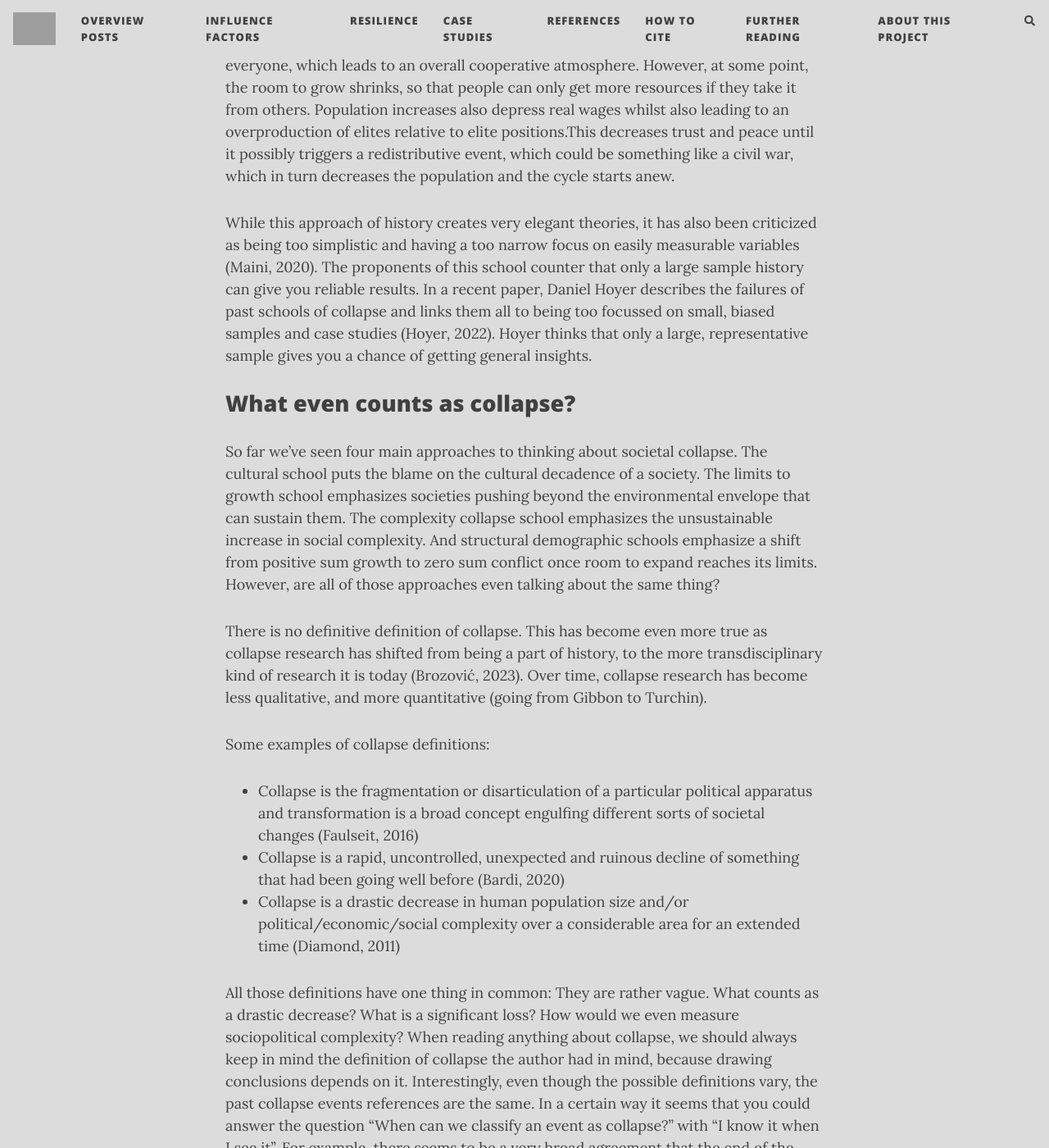
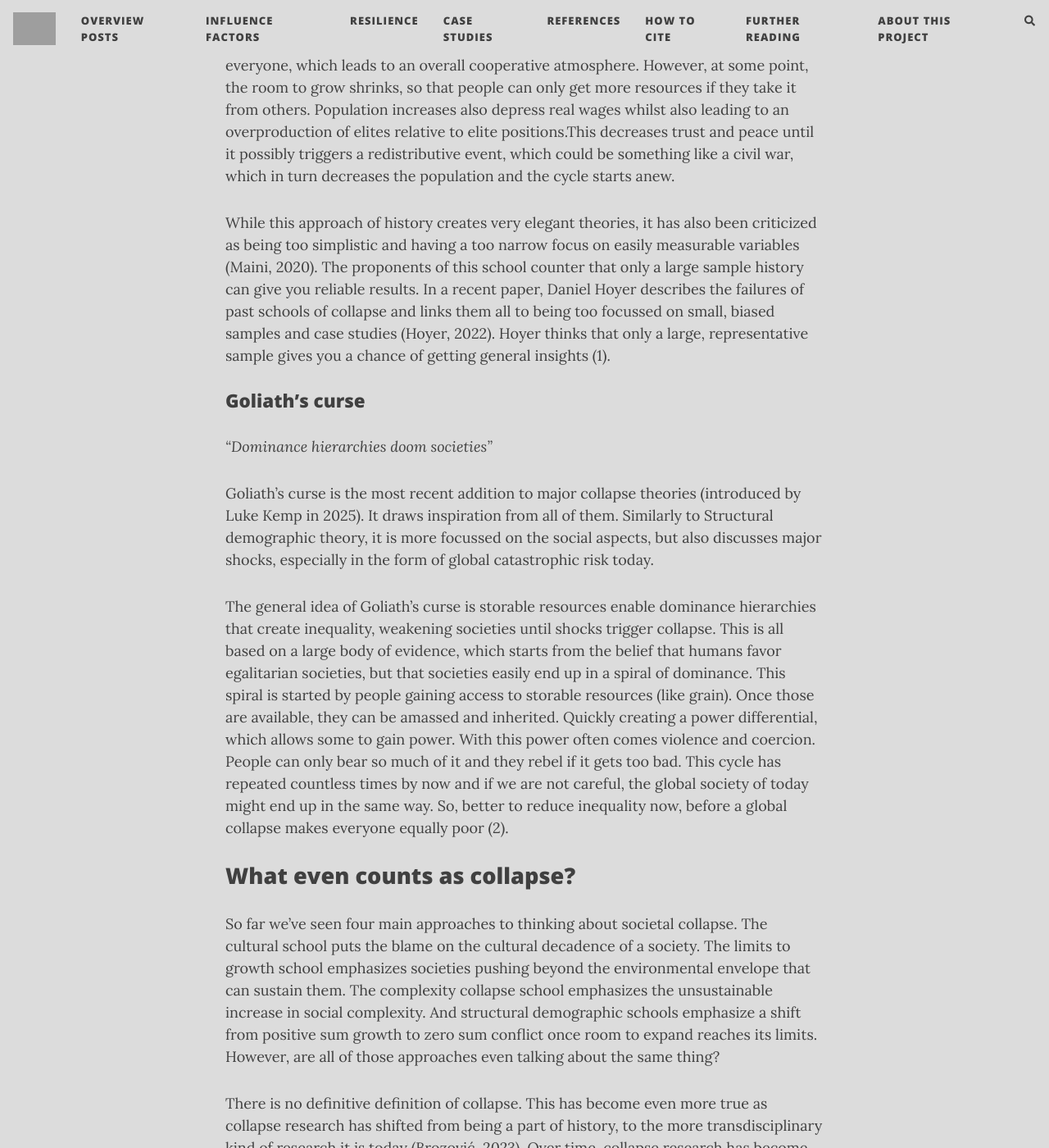
Before and after one commit to florianjehn/Societal_Collapse, a Jekyll site: the page built from _posts/2023-06-06-collapse_overview.md, in a window 1280 px wide and 1400 px high, scrolled down 3840 px. Shown: the whole window at 82% size. Built offline with Jekyll 4.4.1, drawn with Linux system fonts in a browser that asks for light colours; nearby versions of some CDN libraries; comment, search, counter and statistics services are not loaded; some of the changed text lies outside the part shown; grey boxes are pictures that could not be loaded.

Commit message:
Update 2023-06-06-collapse_overview.md

```diff
--- a/_posts/2023-06-06-collapse_overview.md
+++ b/_posts/2023-06-06-collapse_overview.md
@@ -49,7 +49,15 @@ If traditional theories of cultural evolution are a narrative based style of col
 
 Secular cycles describe a recurring pattern in history. It starts with a growing population that also has room to grow. The growth leads to more resources for everyone, which leads to an overall cooperative atmosphere. However, at some point, the room to grow shrinks, so that people can only get more resources if they take it from others. Population increases also depress real wages whilst also leading to an overproduction of elites relative to elite positions.This decreases trust and peace until it possibly triggers a redistributive event, which could be something like a civil war, which in turn decreases the population and the cycle starts anew.
 
-While this approach of history creates very elegant theories, it has also been criticized as being too simplistic and having a too narrow focus on easily measurable variables (Maini, 2020). The proponents of this school counter that only a large sample history can give you reliable results. In a recent paper, Daniel Hoyer describes the failures of past schools of collapse and links them all to being too focussed on small, biased samples and case studies (Hoyer, 2022). Hoyer thinks that only a large, representative sample gives you a chance of getting general insights.
+While this approach of history creates very elegant theories, it has also been criticized as being too simplistic and having a too narrow focus on easily measurable variables (Maini, 2020). The proponents of this school counter that only a large sample history can give you reliable results. In a recent paper, Daniel Hoyer describes the failures of past schools of collapse and links them all to being too focussed on small, biased samples and case studies (Hoyer, 2022). Hoyer thinks that only a large, representative sample gives you a chance of getting general insights (1).
+
+### Goliath’s curse
+
+*“Dominance hierarchies doom societies”*
+
+Goliath’s curse is the most recent addition to major collapse theories (introduced by Luke Kemp in 2025). It draws inspiration from all of them. Similarly to Structural demographic theory, it is more focussed on the social aspects, but also discusses major shocks, especially in the form of global catastrophic risk today.
+
+The general idea of Goliath’s curse is storable resources enable dominance hierarchies that create inequality, weakening societies until shocks trigger collapse. This is all based on a large body of evidence, which starts from the belief that humans favor egalitarian societies, but that societies easily end up in a spiral of dominance. This spiral is started by people gaining access to storable resources (like grain). Once those are available, they can be amassed and inherited. Quickly creating a power differential, which allows some to gain power. With this power often comes violence and coercion. People can only bear so much of it and they rebel if it gets too bad. This cycle has repeated countless times by now and if we are not careful, the global society of today might end up in the same way. So, better to reduce inequality now, before a global collapse makes everyone equally poor (2).
 
 ## What even counts as collapse?
 
```
